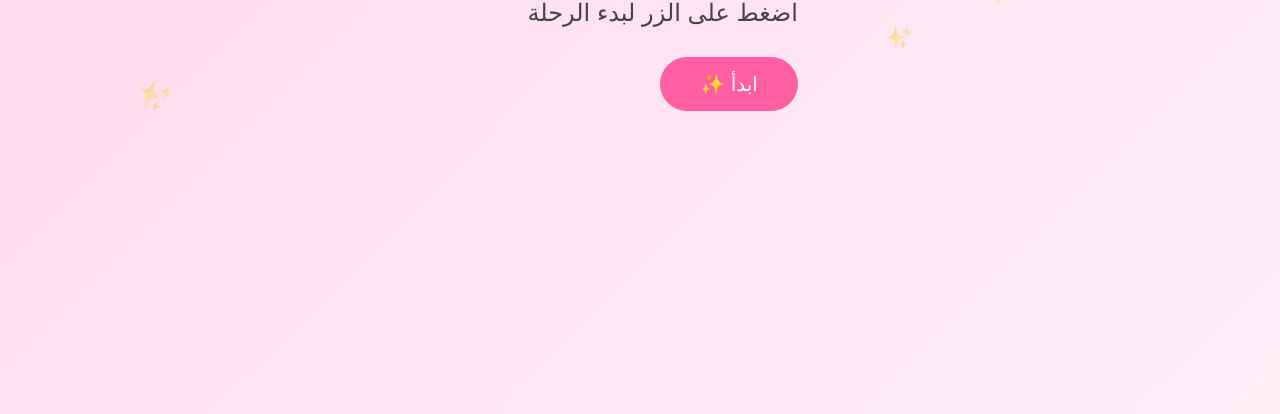
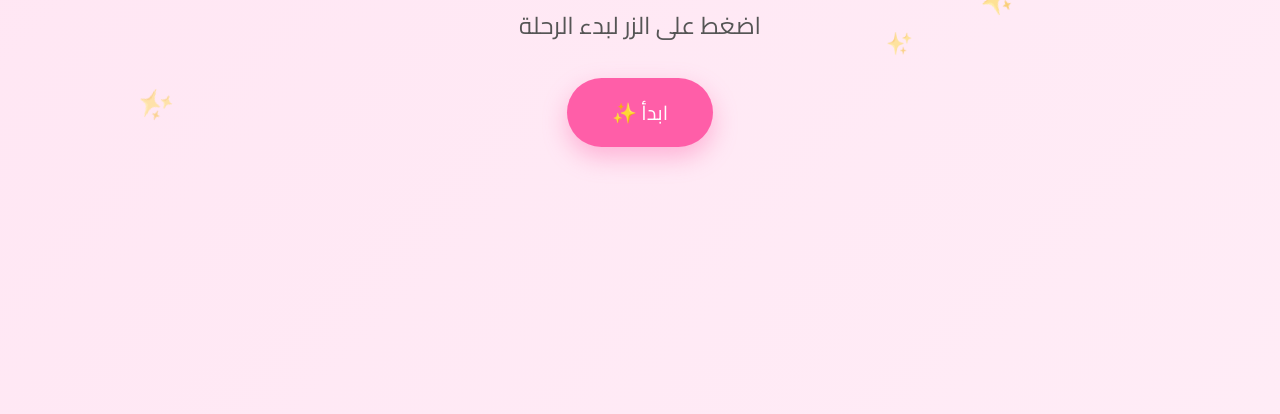
Before and after one commit to y8yh2h56hp-del/pink-story, a plain HTML site: page index.html in a window 1280 px wide. Shown: the part 386-800 px from the top of the page. Drawn offline with Linux system fonts and the light colour scheme.

Commit message:
Update style.css

```diff
--- a/style.css
+++ b/style.css
@@ -2,81 +2,102 @@
     margin:0;
     padding:0;
     box-sizing:border-box;
-    font-family:Arial,sans-serif;
+    font-family:'Cairo',sans-serif;
 }
 
 body{
-    background:linear-gradient(135deg,#ffd6ec,#fff0f8);
+    overflow:hidden;
+    width:100vw;
+    height:100vh;
+    background:linear-gradient(135deg,#ffd6ec,#ffe9f8,#fff4fb);
     display:flex;
     justify-content:center;
     align-items:center;
-    height:100vh;
-    overflow:hidden;
 }
 
 .background{
     position:fixed;
     inset:0;
     background:linear-gradient(135deg,#ffd6ec,#fff0f8);
-    z-index:-1;
+    background-size:400% 400%;
+    animation:bgMove 12s ease infinite;
+    z-index:-5;
 }
 
-.container{
-    width:100%;
-    max-width:420px;
-    text-align:center;
-    padding:20px;
+@keyframes bgMove{
+    0%{background-position:0% 50%;}
+    50%{background-position:100% 50%;}
+    100%{background-position:0% 50%;}
 }
 
 .scene{
+    position:absolute;
+    width:100%;
+    height:100%;
     display:none;
-    animation:fade .6s ease;
+    flex-direction:column;
+    justify-content:center;
+    align-items:center;
+    text-align:center;
+    padding:30px;
+    animation:fade .8s;
 }
 
 .scene.active{
-    display:block;
+    display:flex;
 }
 
 h1{
-    font-size:48px;
+    font-size:55px;
+    color:#ff3b92;
     margin-bottom:20px;
 }
 
 h2{
-    font-size:58px;
-    color:#ff3f8e;
+    font-size:70px;
+    color:#ff3b92;
     margin:20px 0;
+    text-shadow:0 0 20px #ff8fc3;
 }
 
 p{
     font-size:24px;
-    color:#444;
-    margin-bottom:25px;
-    line-height:1.6;
+    color:#555;
+    line-height:1.8;
+    margin-bottom:30px;
 }
 
 button{
-    background:#ff5fa2;
-    color:#fff;
     border:none;
-    border-radius:40px;
-    padding:15px 40px;
+    background:#ff5ea8;
+    color:white;
+    padding:16px 45px;
+    border-radius:50px;
     font-size:20px;
     cursor:pointer;
-    transition:0.3s;
+    transition:.3s;
+    box-shadow:0 10px 25px rgba(255,94,168,.4);
 }
 
 button:hover{
     transform:scale(1.08);
 }
 
+.flowers,
+.butterflies,
+.sparkles{
+    position:fixed;
+    inset:0;
+    pointer-events:none;
+}
+
 @keyframes fade{
     from{
         opacity:0;
-        transform:translateY(30px);
+        transform:translateY(40px) scale(.95);
     }
     to{
         opacity:1;
-        transform:translateY(0);
+        transform:translateY(0) scale(1);
     }
 }
```
